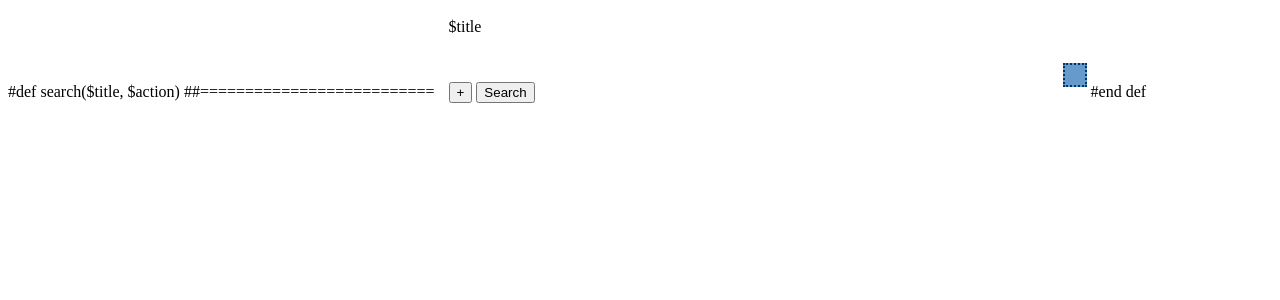
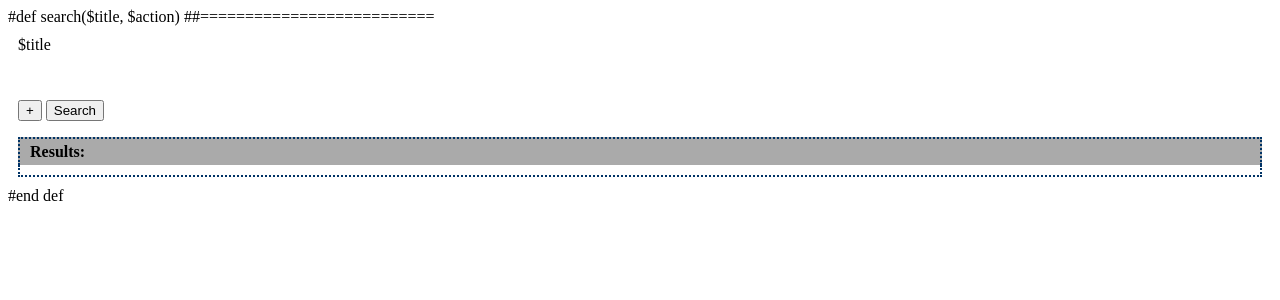
Before and after one commit to BioSignalML/biosignalml-server, a Python web app: template frontend/templates/search.html in a window 1280 px wide. Shown: the top 300 px of the page. Run offline with Jinja, Linux system fonts and the light colour scheme; the template is opened without the code that fills it, so the values that code supplies are empty.

Commit message:
Improve page layouts -- in general and for search/query results.

```diff
--- a/frontend/htmlview.py
+++ b/frontend/htmlview.py
@@ -101,7 +101,7 @@ def signal_details(recording, selected=None):
 #============================================
   lenhdr = len(str(recording.uri)) + 1
   # Above is for abbreviating signal id; should we check str(sig.uri).startswith(str(rec.uri)) ??
-  html = [ '<table class="signal">' ]
+  html = [ '<div><table class="signal">' ]
   html.append('<tr>%s</tr>' % table_header(signal_metadata))
   odd = True
   for sig in recording.signals():
@@ -111,7 +111,7 @@ def signal_details(recording, selected=None):
     html.append(property_details(sig, signal_metadata, True, n=lenhdr))
     html.append('</tr>')
     odd = not odd
-  html.append('</table>')
+  html.append('</table></div>')
   return ''.join(html)
 
 
--- a/frontend/search.py
+++ b/frontend/search.py
@@ -242,9 +242,9 @@ def searchquery(data, session, params):
   sigs.sort()
 
   html = [ '<div>' ]
-  for s, h, t in sigs:
-   html.append('<div class="result" id="%s">%s %s</div>'
-              % (s, h, t))
+  for n, s in enumerate(sigs):
+    html.append('<div class="result%s" id="%s">%s %s</div>'
+                             % (' odd' if n%2 else '', s[0], s[1], s[2]))
   html.append('</div>')
   return { 'html': '\n'.join(html) }
 
--- a/frontend/sparql.py
+++ b/frontend/sparql.py
@@ -36,7 +36,7 @@ def prologue():
 
 def search(sparql):
 #==================
-  body = ['<table class="search">']
+  body = ['<div id="sparqlresult"><table class="search">']
   results = web.config.biosignalml['repository'].query(sparql, header=True, html=True, abbreviate=True)
   for n, r in enumerate(results):
     if n == 0:
@@ -55,7 +55,7 @@ def search(sparql):
       for d in r: body.append('<td>%s</td>' % d['html'])
       body.append('</tr>\n')
       odd = not odd
-  body.append('</table>\n')
+  body.append('</table></div>\n')
   return ''.join(body)
 
 
--- a/frontend/static/css/searchform.css
+++ b/frontend/static/css/searchform.css
@@ -10,8 +10,8 @@
 
 
 div.formbox {
-  display: inline-block ;  /* So width expands to search box */
-  margin: 0 0 10px 10px ;
+/*  display: inline-block ;   So width expands to search box */
+  margin: 10px ;
   }
 
 div.form span {
@@ -25,12 +25,36 @@ div.form span {
   text-align: center ;
   }
 
+div#resultshead {
+/*  display: inline-block ; */
+  margin: 10px ;
+  margin-bottom: 0 ;
+  background-color: #AAA;  /* #69C; */
+  padding: 10px ;
+  padding-top: 4px ;
+  padding-bottom: 4px ;
+  font-weight: bold ;
+  border: 2px dotted #036;
+  border-bottom: 0 ;
+  }
+
 div#searchresults {
-  display: inline-block ;
-  margin: 0 0 10px 10px ;
-  background-color: #69C;
+/*  display: inline-block ; */
+  margin: 10px ;
+  margin-top: 0 ;
+  background-color: #fff;  /* #69C; */
   border: 2px dotted #036;
+  border-top: 0 ;
   padding: 10px ;
+  padding-top: 0 ;
+  }
+
+div#searchresults div.result {
+  padding: 4px ;
+  }
+
+div#searchresults div.odd {
+  background-color: #EEE;  /* #69C; */
   }
 
 
--- a/frontend/templates/search.html
+++ b/frontend/templates/search.html
@@ -21,6 +21,7 @@
    </form>
   </div>
  </div>
+ <div id="resultshead">Results:</div>
  <div id="searchresults">
  </div>
  <script type="text/javascript" src="/static/script/searchform.js"></script>
```
Also changed, not shown: frontend/static/css/stylesheet.css (+25 -3 lines).
